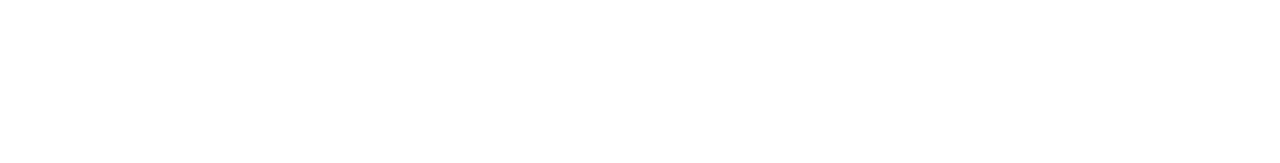
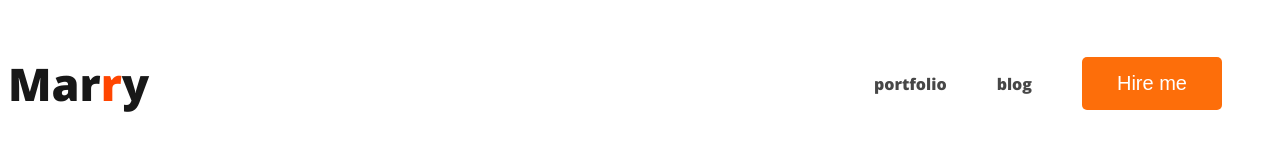
Before and after one commit to mahadise/web-developer-portfolio, a plain HTML site: page index.html in a window 1280 px wide. Drawn offline with nearby package versions, Linux system fonts and the light colour scheme.

Commit message:
added nav

```diff
--- a/index.html
+++ b/index.html
@@ -4,9 +4,21 @@
     <meta charset="UTF-8">
     <meta name="viewport" content="width=device-width, initial-scale=1.0">
     <title>WEB DEVELOPER PORTFOLIO</title>
+    <link rel="preconnect" href="https://fonts.googleapis.com">
+<link rel="preconnect" href="https://fonts.gstatic.com" crossorigin>
+<link href="https://fonts.googleapis.com/css2?family=Open+Sans:wght@800&display=swap" rel="stylesheet">
+    <link rel="stylesheet" href="styles/portfolio.css">
 </head>
 <body>
     <header>
+        <nav>
+            <h3 class="nav-title">Mar<span class="text-primary">r</span>y</h3>
+            <ul>
+                <li><a href="">portfolio</a></li>
+                <li><a href="">blog</a></li>
+                <li><button class="btn-primary">Hire me</button></li>
+            </ul>
+        </nav>
 
 
     </header>
@@ -17,6 +29,5 @@
     <footer>
 
 
-    </footer>
 </body>
 </html>
--- /dev/null
+++ b/styles/portfolio.css
@@ -0,0 +1,37 @@
+body{
+    font-family: 'Open Sans', sans-serif;
+}
+nav{
+    display: flex;
+    justify-content: space-between; */
+    align-items: center;
+}
+.text-primary{
+    color: orangered;
+}
+.nav-title{
+    color: #181818;
+font-size: 45px;
+font-weight: 800;
+}
+nav > ul{
+  display: flex;
+  align-items: center;
+}
+nav li{
+    list-style: none;
+    margin-right: 50px;
+}
+nav a{
+    text-decoration: none;
+    color: #474747;
+}
+.btn-primary{
+    border-radius: 5px;
+background: #FD6E0A;
+border: 0px;
+color: white;
+font-size: 20px;
+font max-width: 700px;
+padding: 15px 35px;
+}
```
